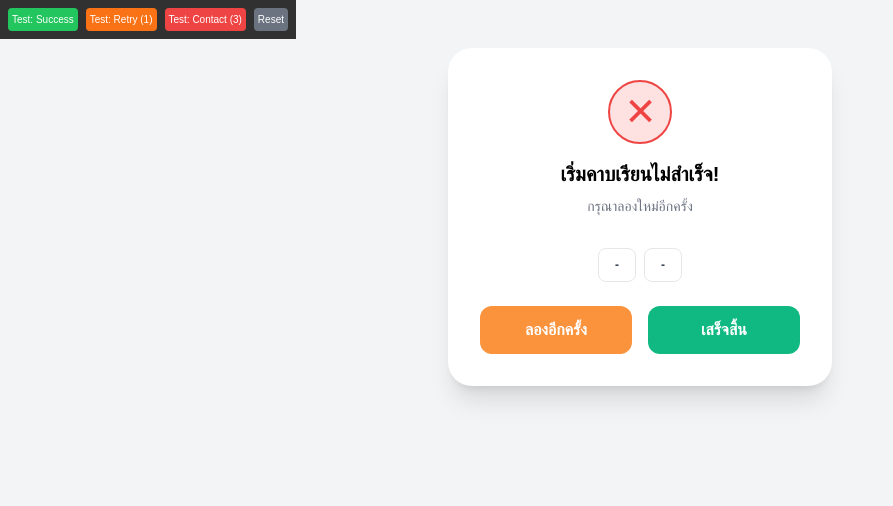
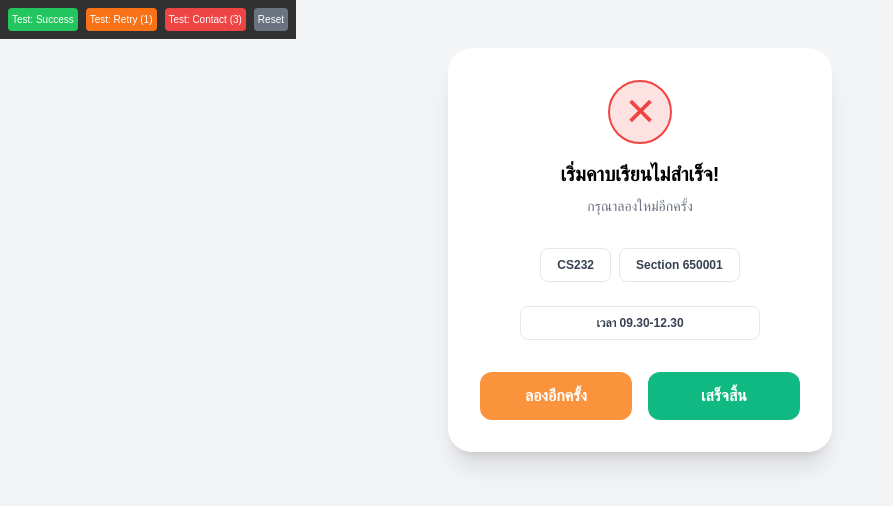
Before and after one commit to natcha6709650011/cs232-term-project, a website: page frontend/teacher-GPS.html in a window 1280 px wide. Both pictures are taken after a click on the button "Test: Retry (1)". Shown: the whole page, without its empty margins (0-893 px from the left). Drawn offline with nearby package versions, Linux system fonts and the light colour scheme.

Commit message:
fix: adjust error layout and add time display

```diff
--- a/frontend/teacher-GPS.html
+++ b/frontend/teacher-GPS.html
@@ -73,6 +73,9 @@
                 <div class="border rounded-lg px-4 py-2 text-xs font-bold text-gray-700" id="error-course-id">-</div>
                 <div class="border rounded-lg px-4 py-2 text-xs font-bold text-gray-700" id="error-section">-</div>
             </div>
+
+            <div class="border rounded-lg py-2 text-xs font-bold text-gray-700 mb-8 mx-10 text-center" id="error-time-display">-</div>
+
             <div class="flex gap-4">
                 <button id="btn-retry" onclick="handleRetry()" class="flex-1 bg-orange-400 text-white py-3 rounded-xl font-bold">ลองอีกครั้ง</button>
                 <button onclick="finishProcess()" class="flex-1 bg-emerald-500 text-white py-3 rounded-xl font-bold">เสร็จสิ้น</button>
--- a/frontend/teacher-GPS.js
+++ b/frontend/teacher-GPS.js
@@ -63,6 +63,14 @@ function showErrorPage(forceCount = null) {
     hideAllViews();
     document.getElementById('view-failed').classList.remove('hidden');
 
+    // หยอดข้อมูลลงในหน้า Error ให้ครบทุกช่อง
+    // ในอนาคตเพื่อน Backend จะมาเปลี่ยนค่า "CS232" เป็นตัวแปรจริงๆ
+    document.getElementById('error-course-id').innerText = "CS232";
+    document.getElementById('error-section').innerText = "Section 650001";
+    document.getElementById('error-time-display').innerText = "เวลา 09.30-12.30";
+
+    // ... (ส่วนนับ retryCount และเปลี่ยนสีปุ่มคงเดิม) ...
+
     if (forceCount !== null) {
         retryCount = forceCount;
     } else {
```
